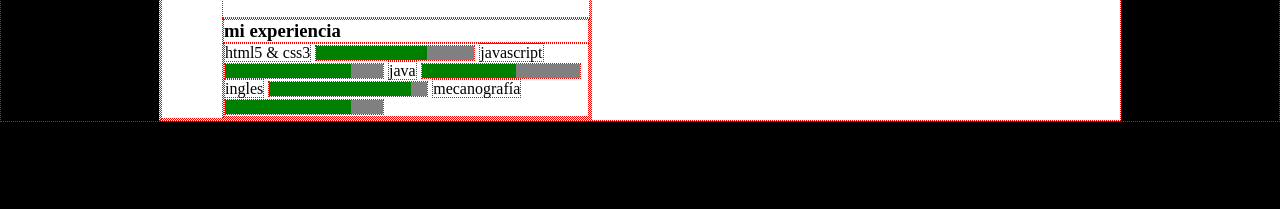
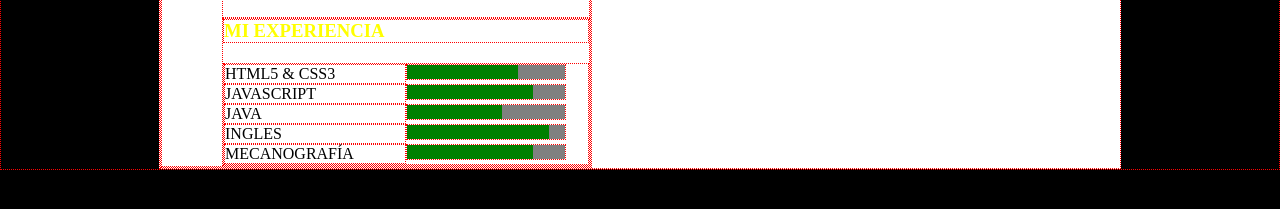
Before and after one commit to Gavilan-S/Curriculum, a plain HTML site: page index.html in a window 1280 px wide. Shown: the part 495-704 px from the top of the page. Drawn offline with Linux system fonts and the light colour scheme.

Commit message:
css de los porcentajes

```diff
--- a/css/estilos.css
+++ b/css/estilos.css
@@ -81,3 +81,17 @@ section.izquierda > article:nth-child(2n) > p:nth-child(1n), section.izquierda >
 {
     border-bottom: 1px solid yellow;
 }
+
+section.izquierda > article:nth-child(3n) > div
+{
+    display: grid;
+    grid-template-columns: 50% 50%;
+    text-transform: uppercase;
+}
+
+section.izquierda > article:nth-child(3n) > h3
+{
+    color: yellow;
+    text-transform: uppercase;
+    margin-bottom: 20px;
+}
```
